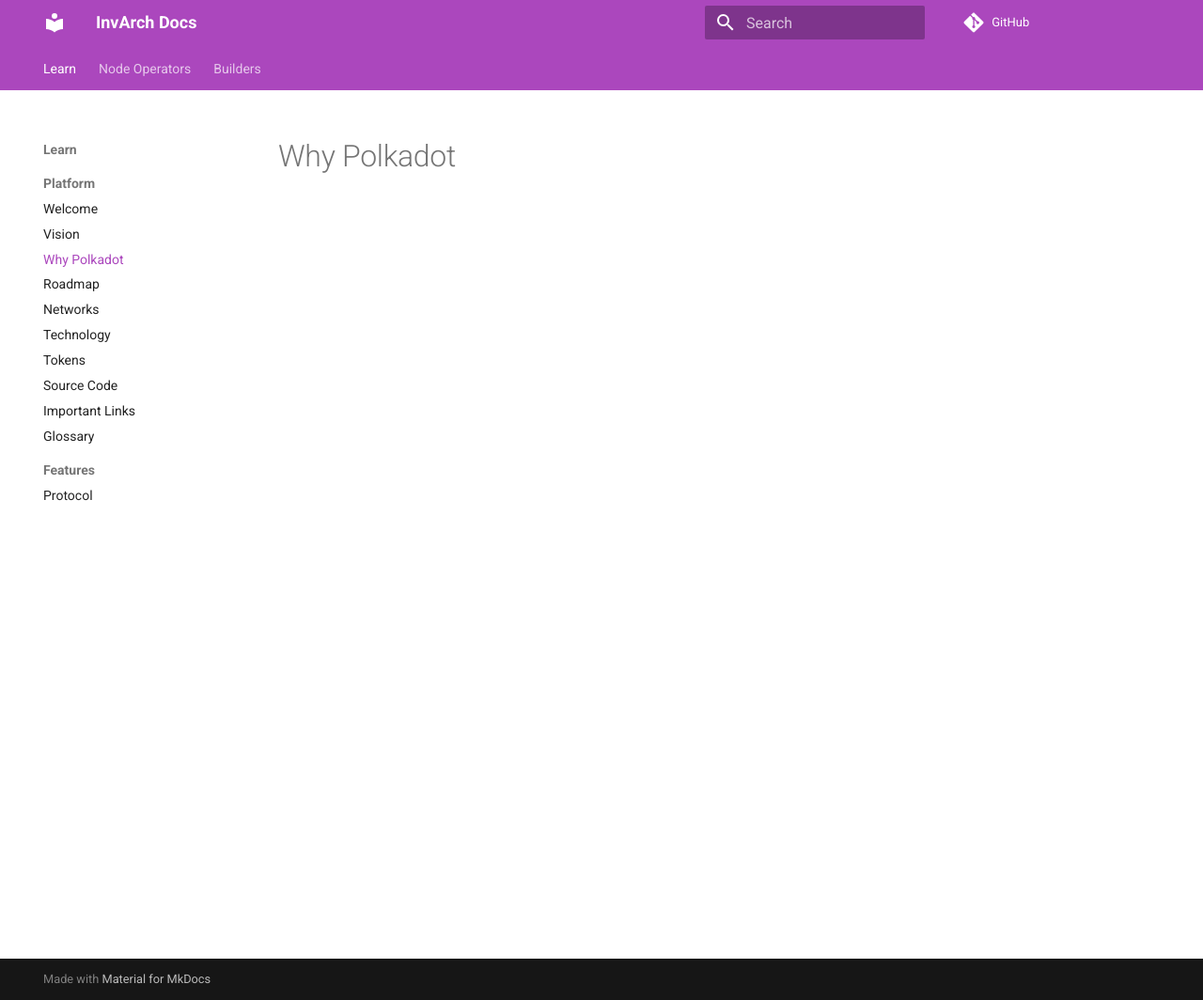
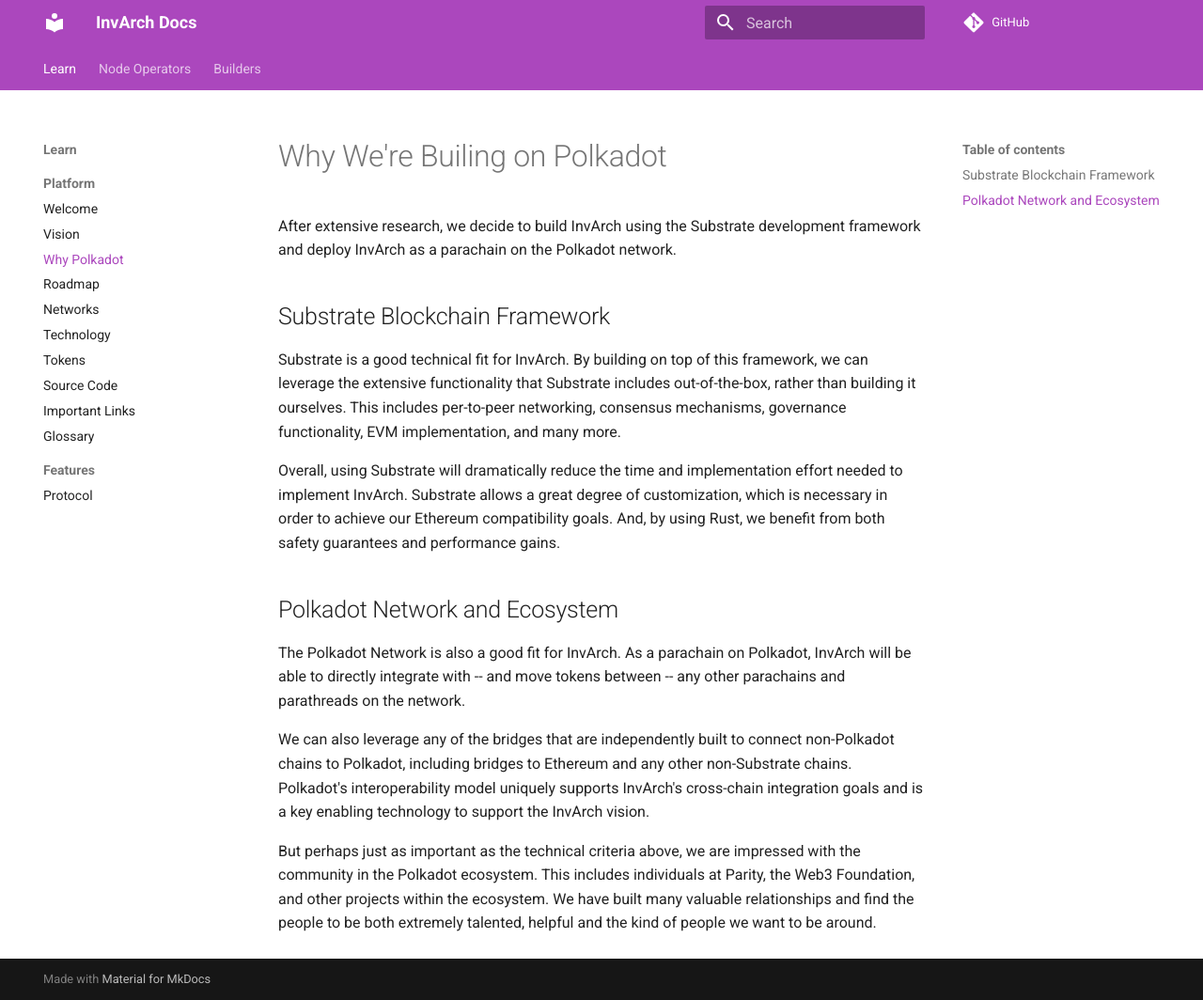
Before and after one commit to Abstracted-Labs/InvArch-docs, an MkDocs documentation site: the page built from docs/why-polkadot.md, in a window 1280 px wide and 1064 px high. Shown: the whole window at 94% size. Built offline with MkDocs 1.6.1 and Material for MkDocs 9.7.7, drawn with Linux system fonts in a browser that asks for light colours; comment, search, counter and statistics services are not loaded.

Commit message:
Feat: add Why Polkadot section

```diff
--- a/docs/why-polkadot.md
+++ b/docs/why-polkadot.md
@@ -1 +1,17 @@
-# Why Polkadot
+# Why We're Builing on Polkadot
+
+After extensive research, we decide to build InvArch using the Substrate development framework and deploy InvArch as a parachain on the Polkadot network.
+
+## Substrate Blockchain Framework
+
+Substrate is a good technical fit for InvArch. By building on top of this framework, we can leverage the extensive functionality that Substrate includes out-of-the-box, rather than building it ourselves. This includes per-to-peer networking, consensus mechanisms, governance functionality, EVM implementation, and many more.
+
+Overall, using Substrate will dramatically reduce the time and implementation effort needed to implement InvArch. Substrate allows a great degree of customization, which is necessary in order to achieve our Ethereum compatibility goals. And, by using Rust, we benefit from both safety guarantees and performance gains.
+
+## Polkadot Network and Ecosystem
+
+The Polkadot Network is also a good fit for InvArch. As a parachain on Polkadot, InvArch will be able to directly integrate with -- and move tokens between -- any other parachains and parathreads on the network.
+
+We can also leverage any of the bridges that are independently built to connect non-Polkadot chains to Polkadot, including bridges to Ethereum and any other non-Substrate chains. Polkadot's interoperability model uniquely supports InvArch's cross-chain integration goals and is a key enabling technology to support the InvArch vision.
+
+But perhaps just as important as the technical criteria above, we are impressed with the community in the Polkadot ecosystem. This includes individuals at Parity, the Web3 Foundation, and other projects within the ecosystem. We have built many valuable relationships and find the people to be both extremely talented, helpful and the kind of people we want to be around.
```
